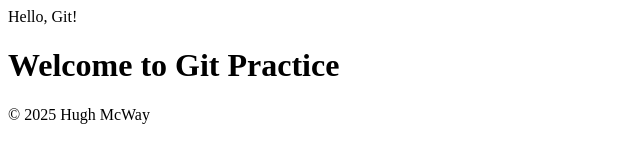
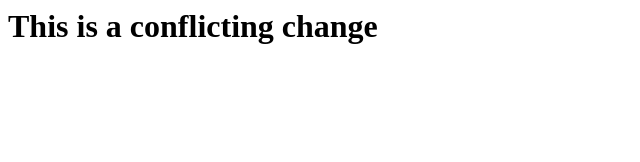
Before and after one commit to hmcway1/git-practice, a plain HTML site: page index.html in a window 1280 px wide. Shown: the whole page, without its empty margins (0-640 px from the left). Drawn offline with Linux system fonts and the light colour scheme.

Commit message:
Conflicting change to heading

```diff
--- a/index.html
+++ b/index.html
@@ -1,3 +1 @@
-<!DOCTYPE html><html><body>Hello, Git!</body></html>
-<h1>Welcome to Git Practice</h1>
-<footer>© 2025 Hugh McWay</footer>
+<h1>This is a conflicting change</h1>
```
